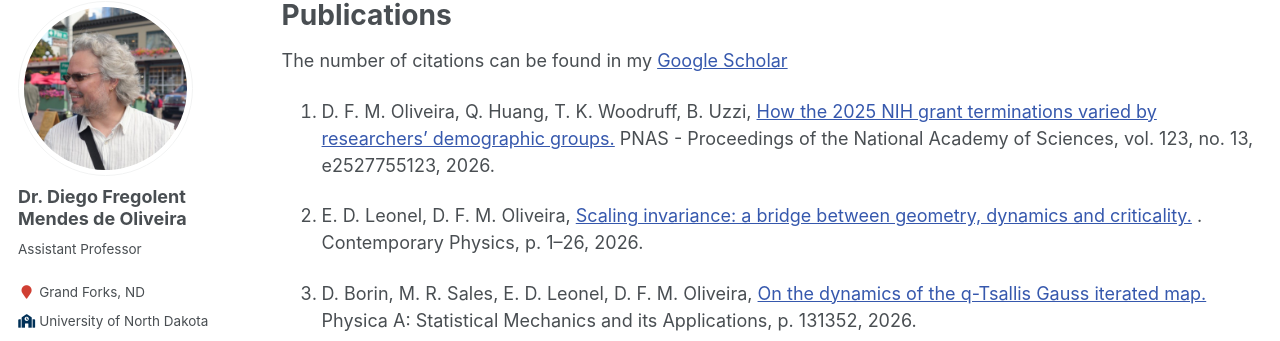
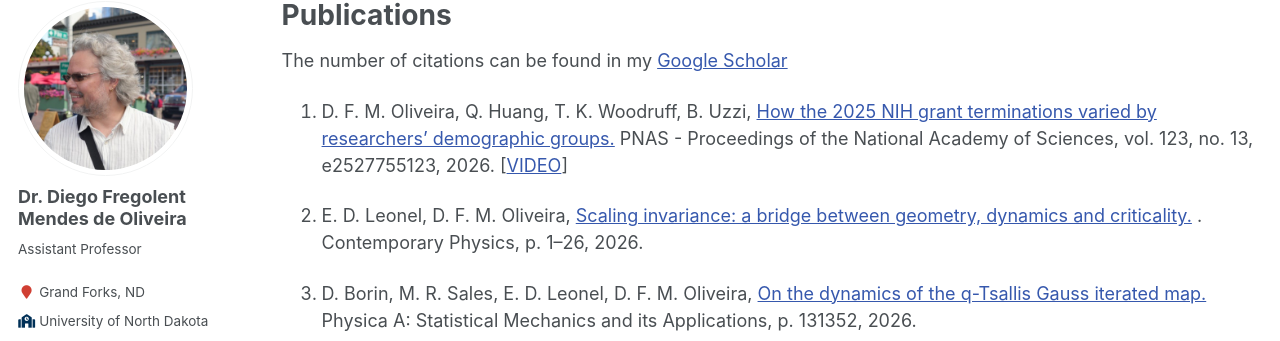
Before and after one commit to fregolente/fregolente.github.io, a Jekyll site: the page built from _pages/publications.md, in a window 1280 px wide and 900 px high. Shown: the part 164-505 px from the top of the window. Built offline with Jekyll 4.4.1, drawn with Linux system fonts in a browser that asks for light colours; some web fonts are replaced.

Commit message:
Add video link to publication entry
Added a video link to the publication entry for better accessibility.

```diff
--- a/_pages/publications.md
+++ b/_pages/publications.md
@@ -8,11 +8,10 @@ redirect_from:
   - /publications/pubsbyyear/
 ---
 
-
 The number of citations can be found in my [Google Scholar](https://scholar.google.com/citations?user=bIL7_QMAAAAJ&hl=en)
 
 
-60. D. F. M. Oliveira, Q. Huang, T. K. Woodruff, B. Uzzi, [How the 2025 NIH grant terminations varied by researchers’ demographic groups.](https://www.pnas.org/doi/10.1073/pnas.2527755123) PNAS - Proceedings of the National Academy of Sciences, vol. 123, no. 13, e2527755123, 2026.
+60. D. F. M. Oliveira, Q. Huang, T. K. Woodruff, B. Uzzi, [How the 2025 NIH grant terminations varied by researchers’ demographic groups.](https://www.pnas.org/doi/10.1073/pnas.2527755123) PNAS - Proceedings of the National Academy of Sciences, vol. 123, no. 13, e2527755123, 2026. [[VIDEO](https://youtu.be/5ZRHKZMXSWc)]
 
 59. E. D. Leonel, D. F. M. Oliveira, [Scaling invariance: a bridge between geometry, dynamics and criticality.](https://www.tandfonline.com/doi/full/10.1080/00107514.2026.2634487?mi=8e4eys) . Contemporary Physics, p. 1–26, 2026.
 
```
